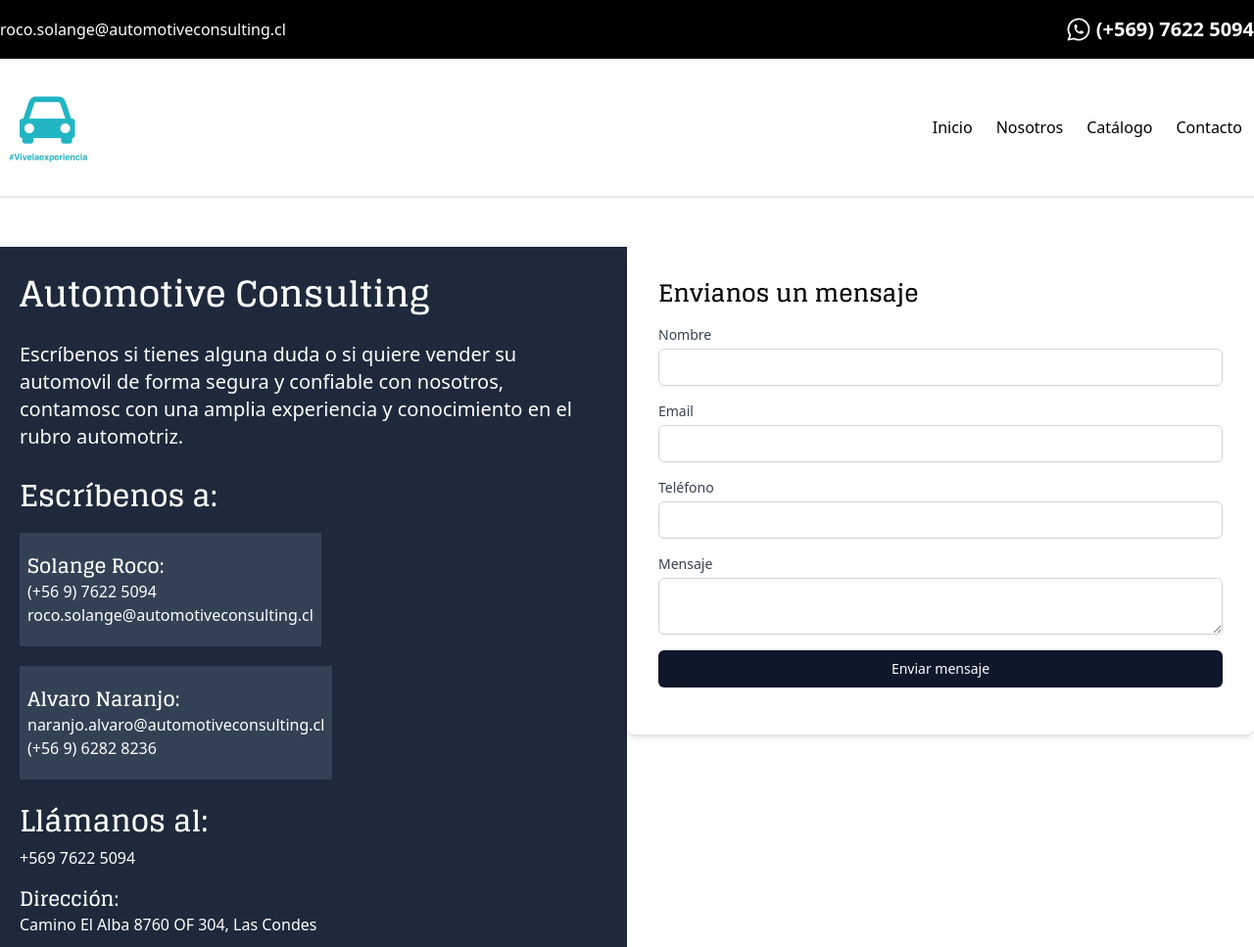
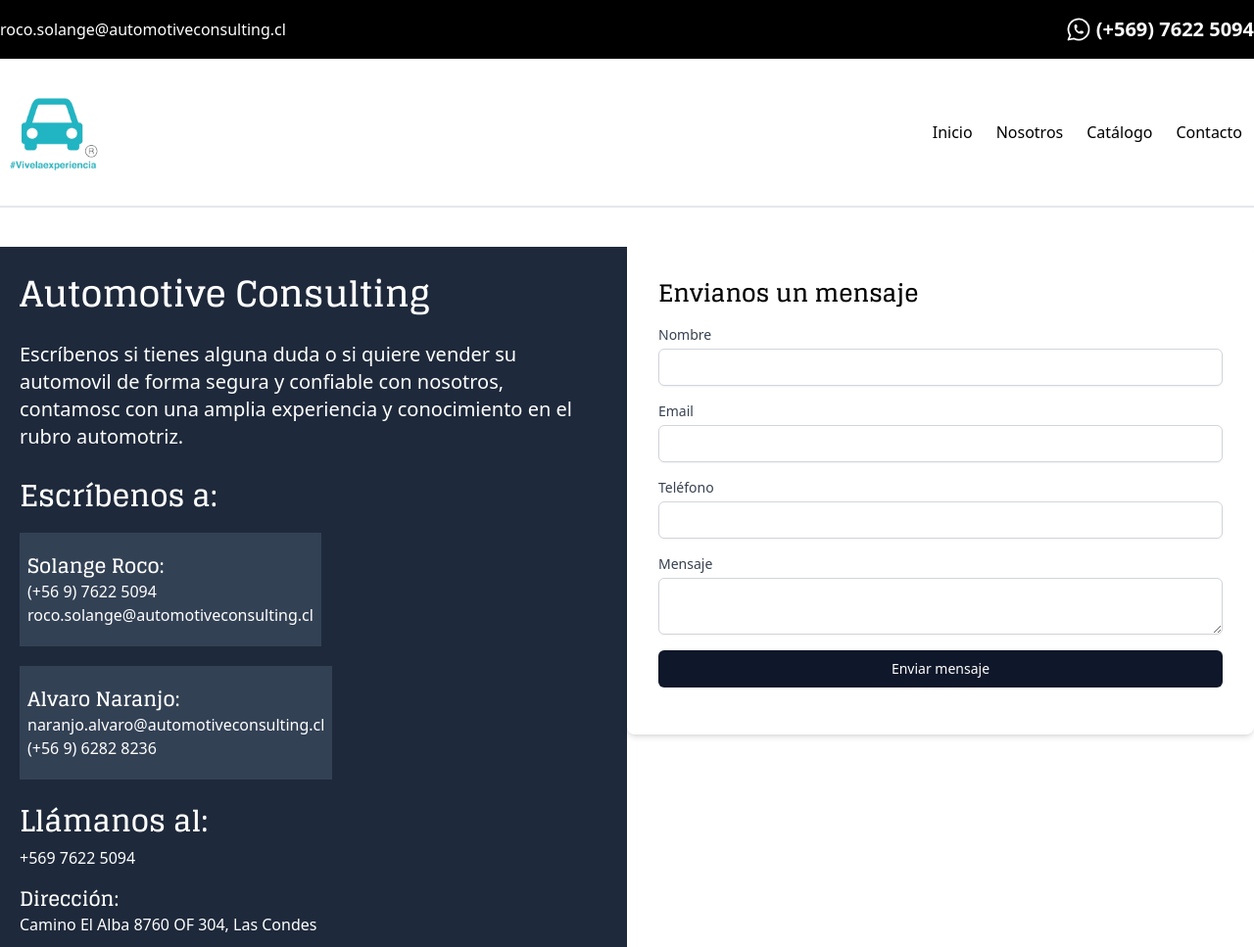
Before and after one commit to sebahernandez/automotive-consulting, an Astro site: page /contacto in a window 1280 px wide. Shown: the top 967 px of the page at 98% size. Built offline with nearby package versions, Linux system fonts and the light colour scheme; Astro itself is replaced by a stand-in of ours.

Commit message:
cambio de logo y favicon

```diff
--- a/src/components/Navbar.astro
+++ b/src/components/Navbar.astro
@@ -7,7 +7,7 @@
                 <!-- Logo -->
                 <div>
                     <a href="/" class="flex items-center py-5  text-gray-800">
-                        <div class="font-semibold text-2xl text-white flex items-center"> <img src="/images/logo-automotive.webp" alt="logo" width="100" height="100"></div>
+                        <div class="font-semibold text-2xl text-white flex items-center"> <img src="/images/logo-automotive-consulting.webp" alt="logo" width="110" height="110"></div>
                     </a>
                 </div>
             </div>
```
Also changed, not shown: public/favicon.ico (added), public/favicon.svg, public/images/logo-automotive-consulting.webp (added), public/images/logo-automotive2.webp (added).
